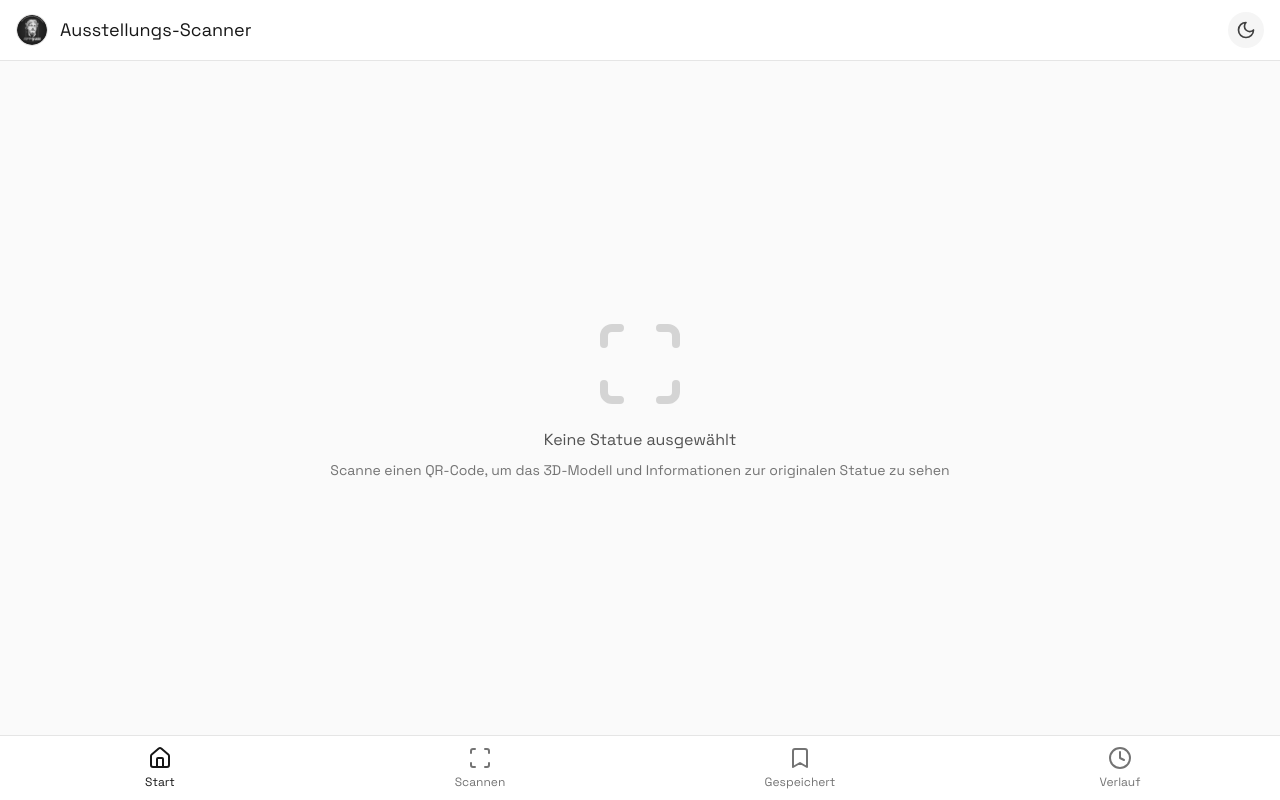
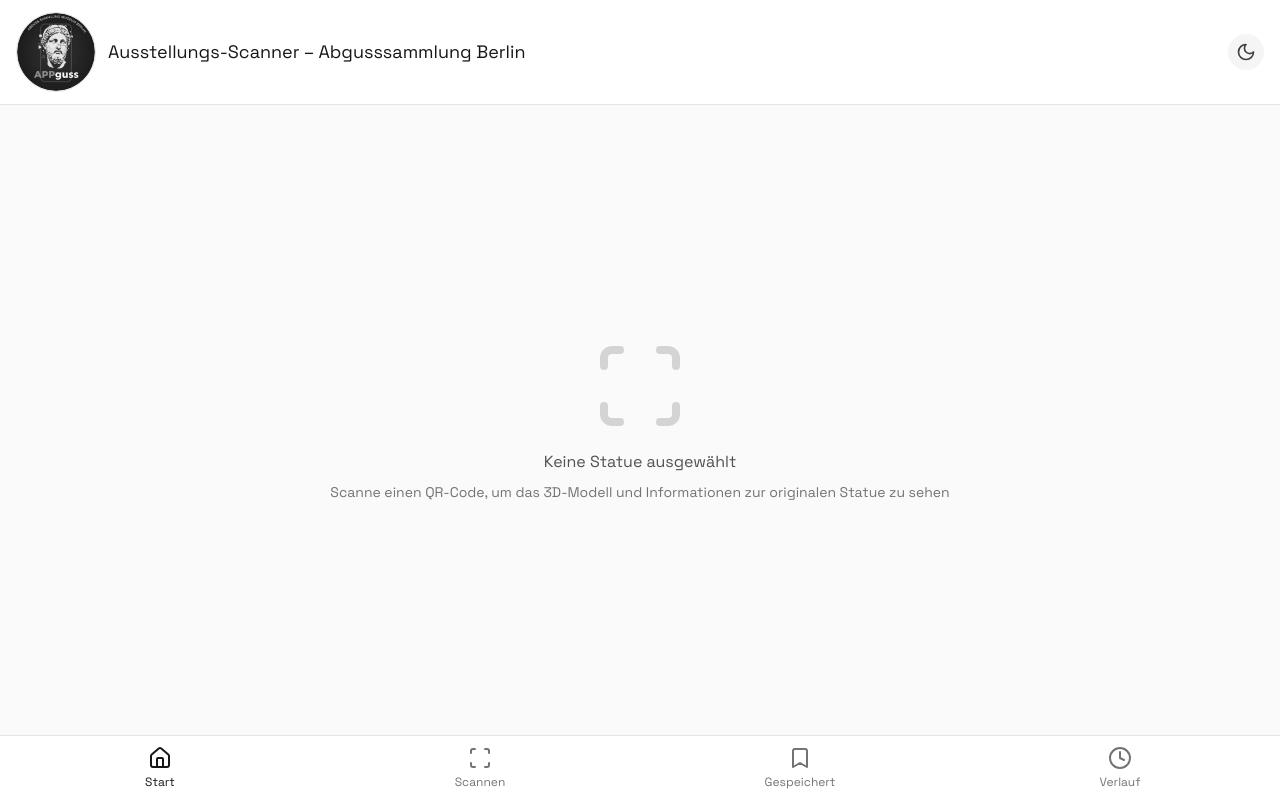
Before and after one commit to W1ckh3ad/appgus, a React (Vite) app: page / in a window 1280 px wide. Built offline with nearby package versions, Linux system fonts and the light colour scheme.

Commit message:
fix header

```diff
--- a/src/App.tsx
+++ b/src/App.tsx
@@ -586,16 +586,16 @@ export default function App() {
 
   return (
     <div className="h-screen flex flex-col bg-neutral-50 dark:bg-neutral-900">
-      {/* Header with Dark Mode Toggle */}
+      {/* Header mit zweiter Ebene und Logo-Überlappung */}
       <div className="bg-white dark:bg-neutral-800 border-b border-neutral-200 dark:border-neutral-700 px-4 py-3 flex items-center justify-between">
         <div className="flex items-center gap-3">
           <img
             src="/logo.png"
             alt="Appgus Logo"
-            className="w-8 h-8 rounded-full border border-neutral-200 dark:border-neutral-700 object-cover"
+            className="w-20 h-20 rounded-full border border-neutral-200 dark:border-neutral-700 object-cover"
           />
           <h1 className="text-lg text-neutral-900 dark:text-white">
-            Ausstellungs-Scanner
+            Ausstellungs-Scanner – Abgusssammlung Berlin
           </h1>
         </div>
         <button
```
